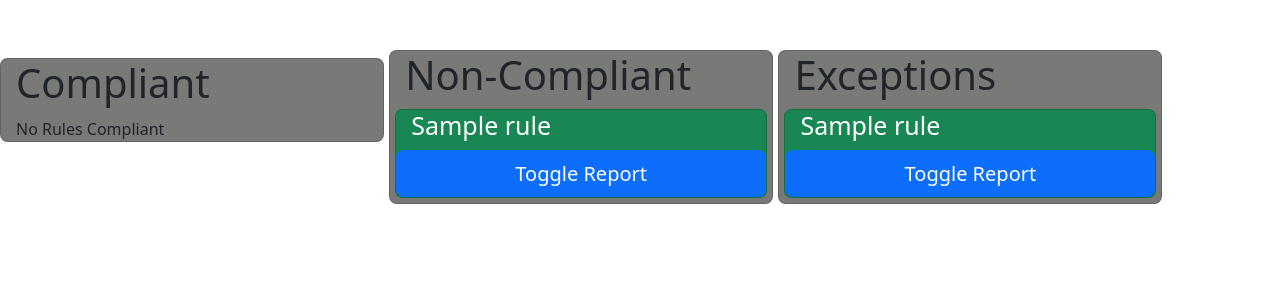
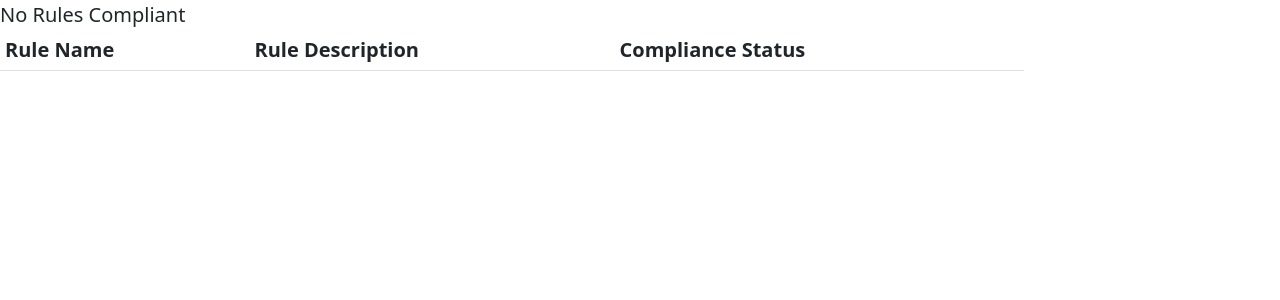
Before and after one commit to ethanrowe5379/Brightsolid_Project, a PHP site: page /DashboardTemplate.php in a window 1280 px wide. Shown: the part 100-400 px from the top of the page. Run offline with PHP 8.4, Linux system fonts and the light colour scheme; tables that the repository leaves empty or names only in its code hold one stand-in row (values such as "Sample post"); lists and menus that the app fills with data are empty.

Commit message:
Started making table

```diff
--- a/DashboardTemplate.css
+++ b/DashboardTemplate.css
@@ -17,6 +17,10 @@ header{
     margin-left:-10px;
 }
 
+#table{
+    width:80%;
+}
+
 /* Extra small devices (phones, 600px and down) */
 @media only screen and (max-width: 600px) {
     .container{
@@ -27,6 +31,7 @@ header{
     *{
         font-size: 14px;
     }
+
 }
 
 /* Small devices (portrait tablets and large phones, 600px and up) */
@@ -38,6 +43,7 @@ header{
     *{
         font-size: 16px;
     }
+
 }
 
 /* Medium devices (landscape tablets, 768px and up) */
@@ -52,6 +58,7 @@ header{
     *{
         font-size: 18px;
     }
+
 }
 
 /* Large devices (laptops/desktops, 992px and up) */
@@ -60,6 +67,7 @@ header{
     *{
         font-size: 20px;
     }
+
 }
 
 /* Extra large devices (large laptops and desktops, 1200px and up) */
--- a/DashboardTemplate.php
+++ b/DashboardTemplate.php
@@ -5,12 +5,11 @@
   <meta name="viewport" content="width=device-width, initial-scale=1.0">
   <title>Dashboard</title>
 
-    <link href="https://cdn.jsdelivr.net/npm/bootstrap@5.2.1/dist/css/bootstrap.min.css" rel="stylesheet"
-        integrity="sha384-iYQeCzEYFbKjA/T2uDLTpkwGzCiq6soy8tYaI1GyVh/UjpbCx/TYkiZhlZB6+fzT" crossorigin="anonymous">
+  <link href="https://cdn.jsdelivr.net/npm/bootstrap@5.2.1/dist/css/bootstrap.min.css" rel="stylesheet" integrity="sha384-iYQeCzEYFbKjA/T2uDLTpkwGzCiq6soy8tYaI1GyVh/UjpbCx/TYkiZhlZB6+fzT" crossorigin="anonymous">
   <link rel="stylesheet" href="DashboardTemplate.css">
 </head>
 
-<body >
+<body>
   <?php
   include "connectDB.php";
   ?>
@@ -19,24 +18,24 @@
     <img src="">
   </header>
 
-    <main >
-        <div class="container card" id="col">
+  <main>
+    <!-- <div class="container card" id="col">
             <h2>Compliant</h2>
             <?php
             $sql = "SELECT t1.rule_id, t1.rule_name
                           FROM rule t1
                           LEFT JOIN exception_audit t2
                           ON t2.rule_id = t1.rule_id
-                          LEFT JOIN non_complience_audit t3
+                          LEFT JOIN non_compliance_audit t3
                           ON t3.rule_id = t1.rule_id
                           WHERE t2.rule_id IS NULL AND t3.rule_id IS NULL;";
             $result = $db->query($sql);
 
 
-                  if($result->num_rows == 0){
-                      echo("No Rules Compliant");
-                  }else{
-                    while($row = $result->fetch_assoc()){
+            if ($result->num_rows == 0) {
+              echo ("No Rules Compliant");
+            } else {
+              while ($row = $result->fetch_assoc()) {
                 echo '<div class="row card text-bg-success" id="innerCard">
                           <h5 class="col">' . $row['rule_name'] . '</h5>
                           <button class="col-auto btn btn-primary" type="button" data-bs-toggle="collapse" data-bs-target="#compliance' . $row['rule_id'] . '" aria-expanded="false" aria-controls="compliance' . $row['rule_id'] . '">
@@ -61,10 +60,10 @@
             $result = $db->query($sql);
 
 
-                  if($result->num_rows == 0){
-                      echo("No Rules Compliant");
-                  }else{
-                    while($row = $result->fetch_assoc()){
+            if ($result->num_rows == 0) {
+              echo ("No Rules Compliant");
+            } else {
+              while ($row = $result->fetch_assoc()) {
                 echo '<div class="row card text-bg-success" id="innerCard">
                             <h5 class="col">' . $row['rule_name'] . '</h5>
                             <button class="col-auto btn btn-primary" type="button" data-bs-toggle="collapse" data-bs-target="#compliance' . $row['rule_id'] . '" aria-expanded="false" aria-controls="compliance' . $row['rule_id'] . '">
@@ -84,15 +83,15 @@
         <div class="container card" id="col">
             <h2>Exceptions</h2>
             <?php
-                  $sql = "SELECT r.rule_id, r.rule_name FROM rule r, non_complience_audit nca
+            $sql = "SELECT r.rule_id, r.rule_name FROM rule r, non_compliance_audit nca
                           WHERE r.rule_id = nca.rule_id";
             $result = $db->query($sql);
 
 
-                  if($result->num_rows == 0){
-                      echo("No Rules Compliant");
-                  }else{
-                    while($row = $result->fetch_assoc()){
+            if ($result->num_rows == 0) {
+              echo ("No Rules Compliant");
+            } else {
+              while ($row = $result->fetch_assoc()) {
                 echo '<div class="row card text-bg-success" id="innerCard">
                             <h5 class="col">' . $row['rule_name'] . '</h5>
                             <button class="col-auto btn btn-primary" type="button" data-bs-toggle="collapse" data-bs-target="#compliance' . $row['rule_id'] . '" aria-expanded="false" aria-controls="compliance' . $row['rule_id'] . '">
@@ -107,16 +106,46 @@
               }
             }
             ?>
-        </div>
+        </div> -->
+
+    <table class="table table-striped table-sm" id="table">
+      <thead>
+        <tr>
+          <th scope="col">Rule Name</th>
+          <th scope="col">Rule Description</th>
+          <th scope="col">Compliance Status</th>
+        </tr>
+      </thead>
+      <tbody>
+        <?php
+        $sql = "SELECT r.rule_name, r.rule_description, rs.resource_name FROM rule r, resource rs, exception es
+                SORT BY";
+        $result = $db->query($sql);
+
+
+        if ($result->num_rows == 0) {
+          echo ("No Rules Compliant");
+        } else {
+          while ($row = $result->fetch_assoc()) {
+            echo '
+                  <tr>
+                    <th>'. $row['rule_name'] .'</th>
+                    <th>'. $row['rule_description'] .'</th>
+                    <th></th>
+                  </tr>
+                  ';
+          }
+        }
+        ?>
+      </tbody>
+    </table>
 
   </main>
 
 
   <footer></footer>
 
-    <script src="https://cdn.jsdelivr.net/npm/bootstrap@5.2.1/dist/js/bootstrap.bundle.min.js"
-        integrity="sha384-u1OknCvxWvY5kfmNBILK2hRnQC3Pr17a+RTT6rIHI7NnikvbZlHgTPOOmMi466C8"
-        crossorigin="anonymous"></script>
+  <script src="https://cdn.jsdelivr.net/npm/bootstrap@5.2.1/dist/js/bootstrap.bundle.min.js" integrity="sha384-u1OknCvxWvY5kfmNBILK2hRnQC3Pr17a+RTT6rIHI7NnikvbZlHgTPOOmMi466C8" crossorigin="anonymous"></script>
 </body>
 
 </html>
```
Lines whose indentation alone changed are shown as unchanged.
